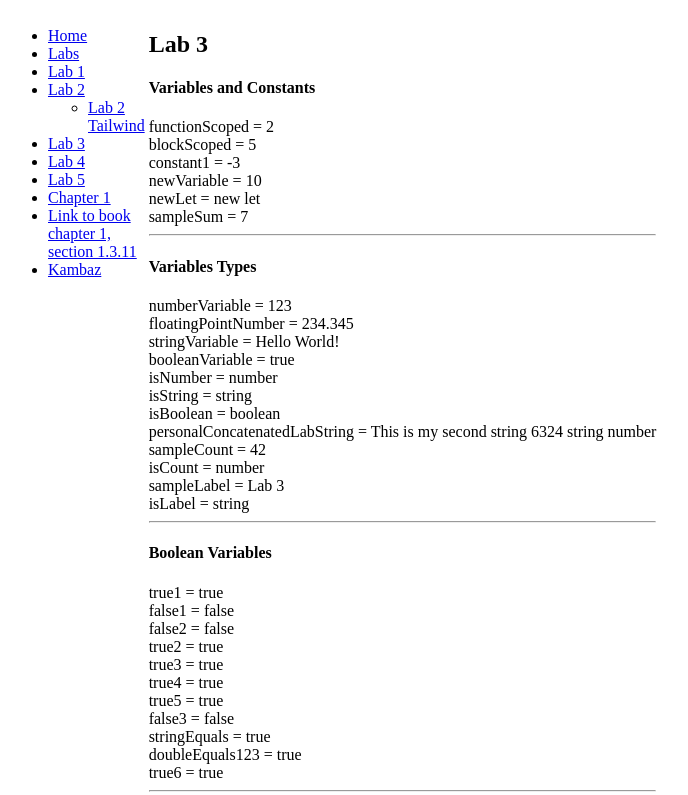
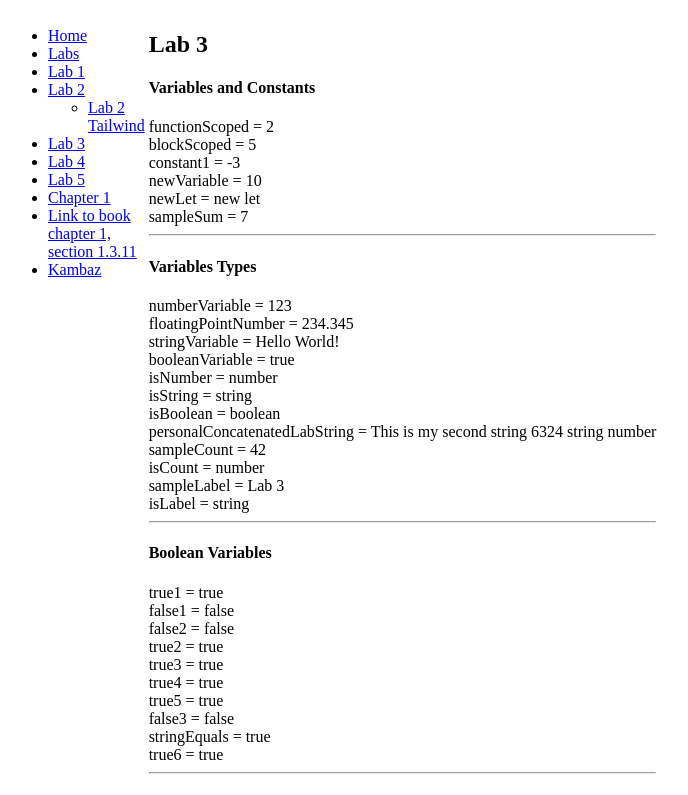
Before and after one commit to bshen0831/kambaz-next-js, a Next.js app: page /labs/lab3 in a window 1280 px wide. Shown: the top 795 px of the page, without its empty margins (3-691 px from the left). Built offline with nearby package versions, Linux system fonts and the light colour scheme.

Commit message:
fixed bug

```diff
--- a/app/labs/lab3/BooleanVariables.tsx
+++ b/app/labs/lab3/BooleanVariables.tsx
@@ -11,7 +11,6 @@ export default function BooleanVariables() {
     let true5 = floatingPointNumber !== 321.432;
     let false3 = numberVariable < 100;
     let stringEquals = string === "123";
-    let doubleEquals123 = 123 == "123";
     let true6 = numberVariable !== 0;
     return (
         <div id="wd-boolean-variables">
@@ -33,8 +32,7 @@ export default function BooleanVariables() {
             false3 = {false3 + ""}
             <br />
             stringEquals = {stringEquals + ""}
-            <br />
-            doubleEquals123 = {doubleEquals123 + ""}
+
             <br />
             true6 = {true6 + ""}
             <br />
```
